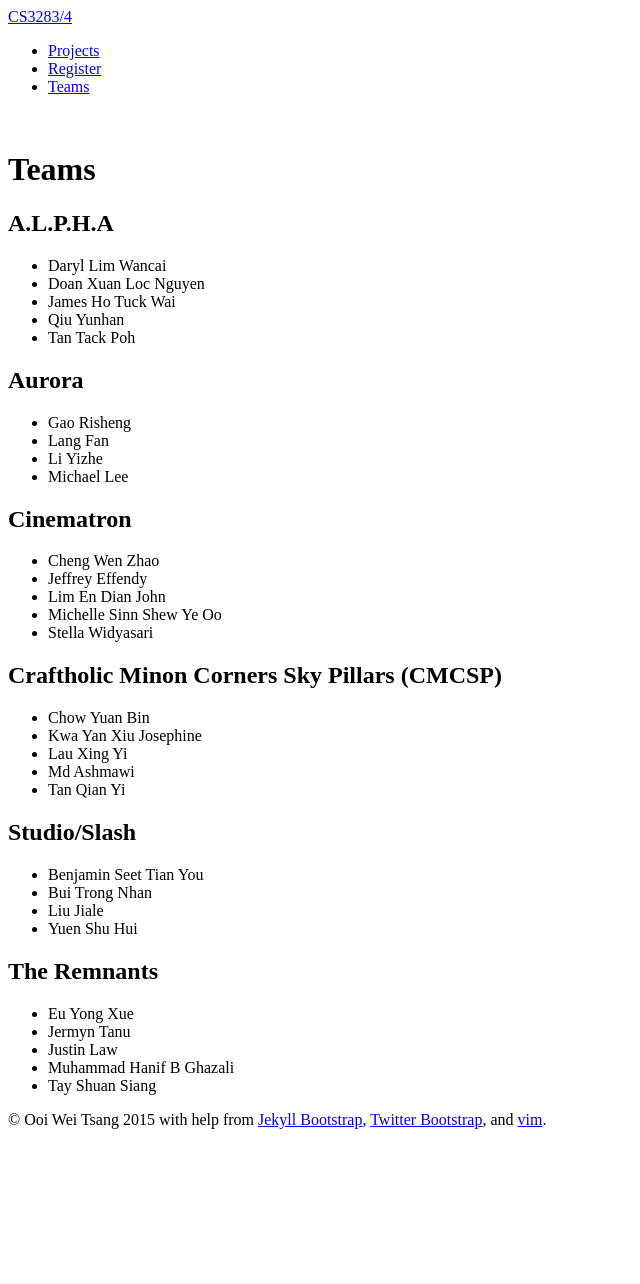
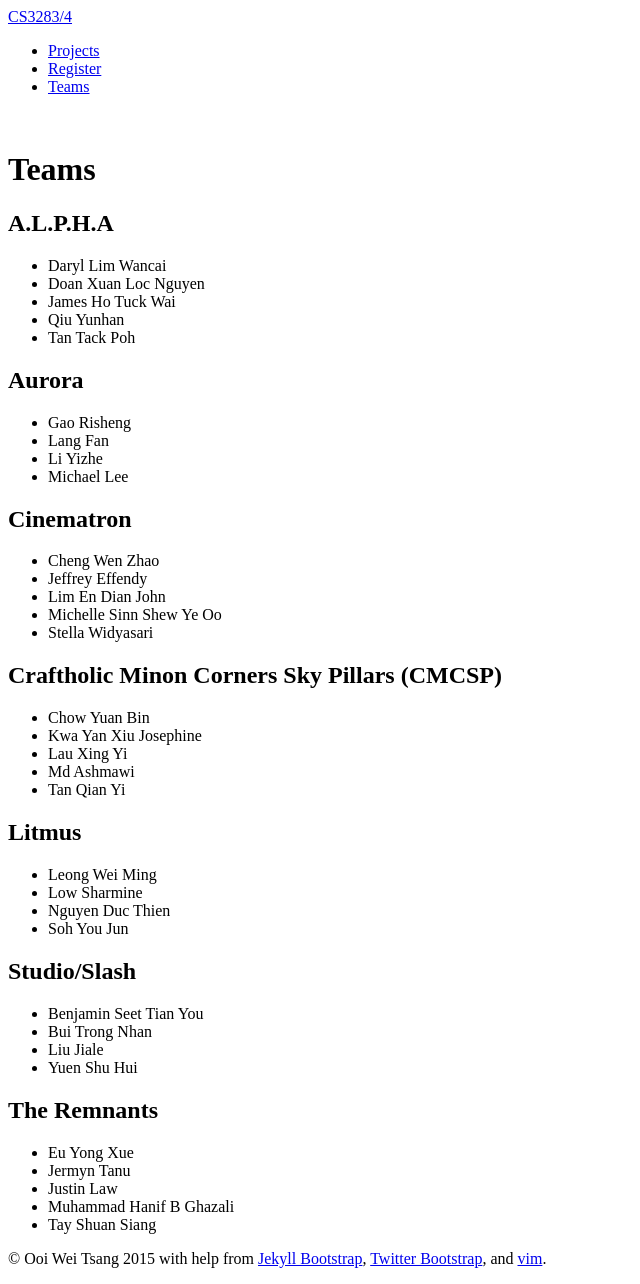
Before and after one commit to nus-mtp/1516, a Jekyll site: the page built from teams.md, in a window 1280 px wide. Shown: the whole page, without its empty margins (0-640 px from the left). Built offline with Jekyll 4.4.1, drawn with Linux system fonts in a browser that asks for light colours; before the commit the page ends 1145 px from its top, so only the background shows below that.

Commit message:
Added team Litmus

```diff
--- a/teams.md
+++ b/teams.md
@@ -30,6 +30,12 @@ group: navigation
 * Md Ashmawi
 * Tan Qian Yi
 
+## Litmus
+* Leong Wei Ming
+* Low Sharmine
+* Nguyen Duc Thien
+* Soh You Jun
+
 ## Studio/Slash
 * Benjamin Seet Tian You
 * Bui Trong Nhan
```
